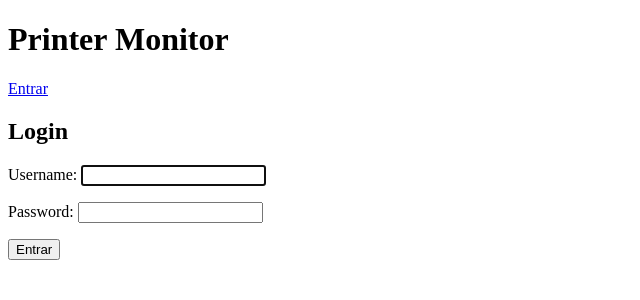
After one commit to Cabral-JV/printer-monitor, a Django app: page /accounts/login/ in a window 1280 px wide. The commit adds this page. Shown: the top 300 px of the page, without its empty margins (0-640 px from the left). Run offline with Django 5.2, Linux system fonts and the light colour scheme.

Commit message:
feat: sistema de autenticacao com login e logout

```diff
--- a/printer_monitor/templates/printer_monitor/base.html
+++ b/printer_monitor/templates/printer_monitor/base.html
@@ -7,6 +7,17 @@
 <body>
     <header>
         <h1>Printer Monitor</h1>
+        <nav>
+            {% if user.is_authenticated %}
+                <span>Logado como {{ user.username }}</span>
+                <form method="post" action="{% url 'logout' %}" style="display:inline;">
+                    {% csrf_token %}
+                    <button type="submit">Sair</button>
+                </form>
+            {% else %}
+                <a href="{% url 'login' %}">Entrar</a>
+            {% endif %}
+        </nav>
     </header>
 
     <main>
--- a/printer_monitor/templates/printer_monitor/printer_list.html
+++ b/printer_monitor/templates/printer_monitor/printer_list.html
@@ -4,7 +4,9 @@
 
 {% block content %}
     <h2>Impressoras cadastradas</h2>
-    <p><a href="{% url 'printer_monitor:printer_create' %}">+ Nova impressora</a></p>
+    {% if user.is_authenticated %}
+        <p><a href="{% url 'printer_monitor:printer_create' %}">+ Nova impressora</a></p>
+    {% endif %}
 
     {% if printers %}
         <table border="1" cellpadding="8">
--- /dev/null
+++ b/printer_monitor/templates/registration/login.html
@@ -0,0 +1,17 @@
+{% extends "printer_monitor/base.html" %}
+
+{% block title %}Login{% endblock %}
+
+{% block content %}
+    <h2>Login</h2>
+
+    {% if form.errors %}
+        <p>Usuário ou senha inválidos.</p>
+    {% endif %}
+
+    <form method="post">
+        {% csrf_token %}
+        {{ form.as_p }}
+        <button type="submit">Entrar</button>
+    </form>
+{% endblock %}
--- a/printer_monitor_project/settings.py
+++ b/printer_monitor_project/settings.py
@@ -131,3 +131,7 @@ MAILERS = {
         'BACKEND': 'django.core.mail.backends.console.EmailBackend',
     },
 }
+
+LOGIN_URL = "login"
+LOGIN_REDIRECT_URL = "printer_monitor:printer_list"
+LOGOUT_REDIRECT_URL = "printer_monitor:printer_list"
--- a/printer_monitor_project/urls.py
+++ b/printer_monitor_project/urls.py
@@ -18,6 +18,7 @@ from django.contrib import admin
 from django.urls import path, include
 
 urlpatterns = [
-    path('admin/', admin.site.urls),
+    path("admin/", admin.site.urls),
+    path("accounts/", include("django.contrib.auth.urls")),
     path("", include("printer_monitor.urls")),
 ]
```
Also changed, not shown: printer_monitor/templates/printer_monitor/printer_detail.html (+6 -4 lines), printer_monitor/views.py (+4 -3 lines).
